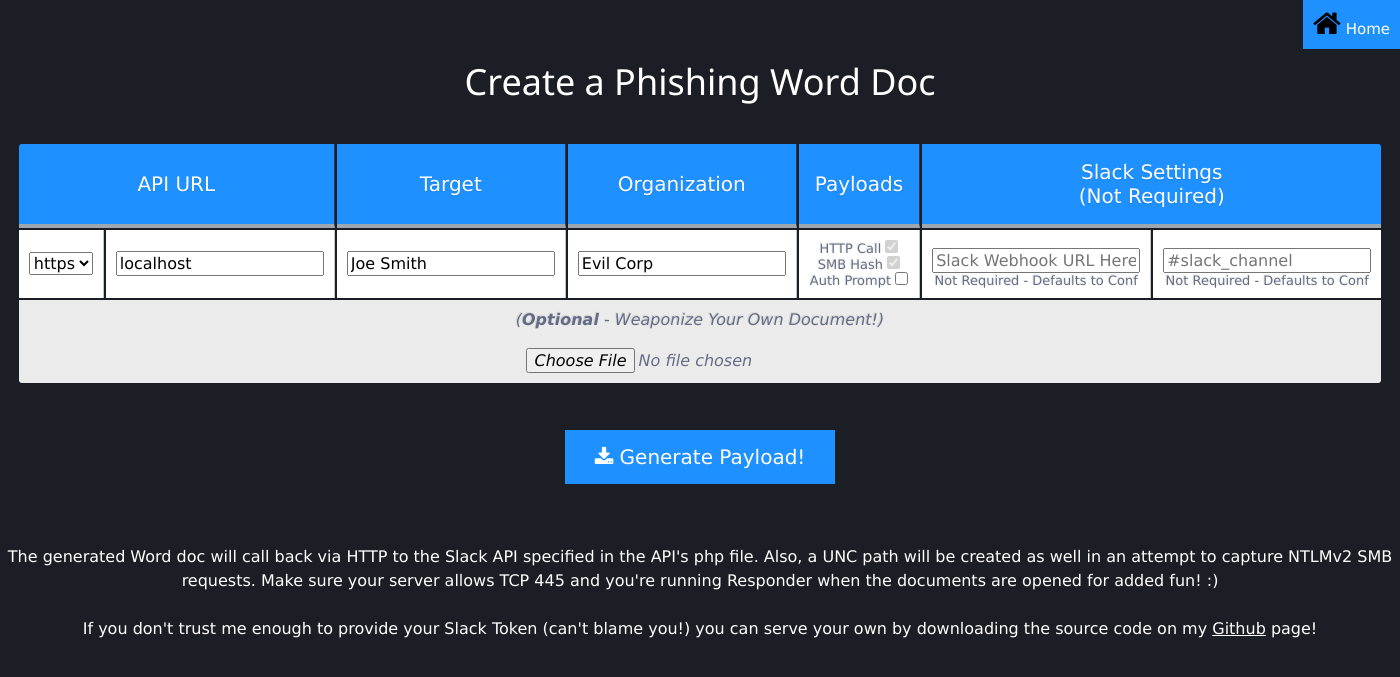
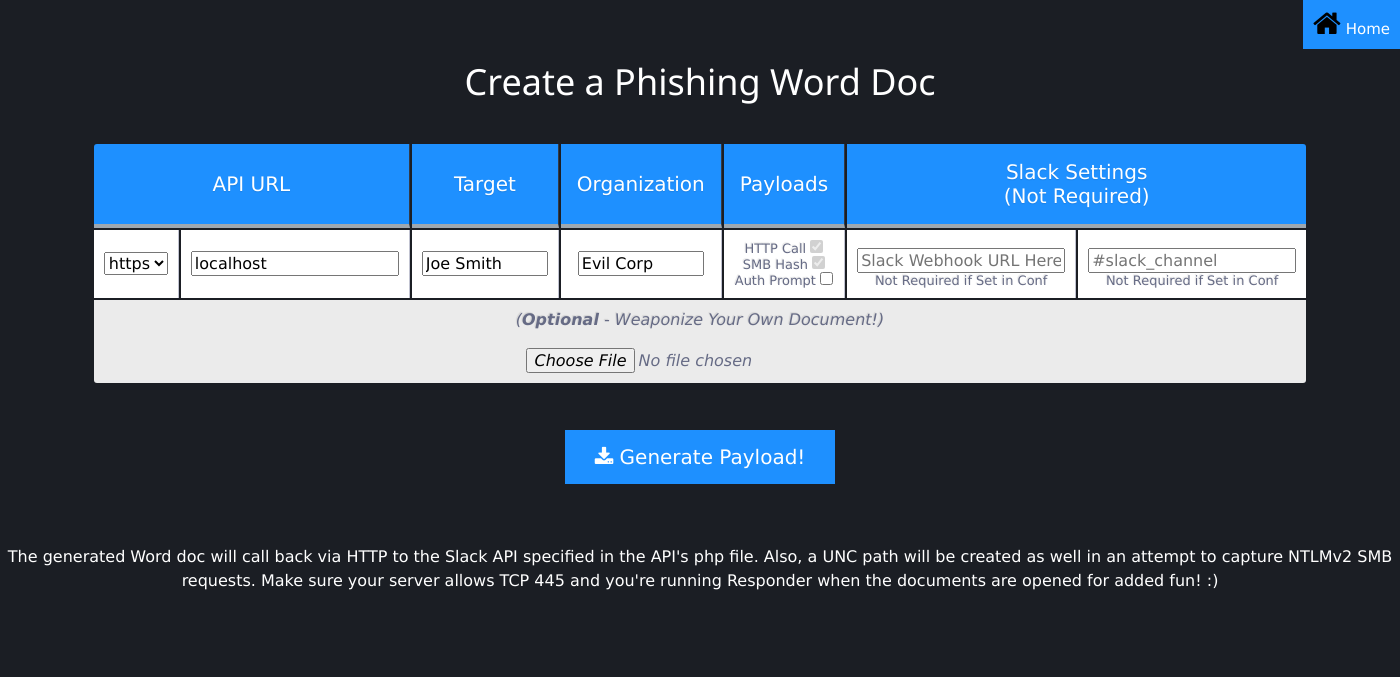
Before and after one commit to starling021/Phishing-API, a PHP site: page /phishingdocs/ in a window 1400 px wide. Shown: the top 677 px of the page. Run offline with PHP 8.4, Linux system fonts and the light colour scheme.

Commit message:
Formatting Changes

```diff
--- a/phishingdocs/index.php
+++ b/phishingdocs/index.php
@@ -549,7 +549,7 @@ else {
 <TH COLSPAN="2">API URL</TH><TH>Target</TH><TH>Organization</TH><TH>Payloads</TH><TH COLSPAN="2">Slack Settings<br>(Not Required)</TH>
 </TR>
 <TR>
-<TD><SELECT NAME="HTTPValue"><option value="http">http</option><option value="https" selected>https</option></SELECT></TD><TD><input type="text" name="URL" value="<?php echo $_SERVER['SERVER_NAME'];?>"></TD><TD><input type="text" name="Target" value="Joe Smith"></TD><TD><input type="text" name="Org" value="Evil Corp"></TD><TD><font size="2">HTTP Call </font><input type="checkbox" disabled checked><br><font size="2">SMB Hash </font><input type="checkbox" disabled checked><br><font size="2">Auth Prompt <input type="checkbox" name="basicauth"></font></TD><TD align="center" style="vertical-align:bottom"><input type="text" name="slackurl" value="" placeholder="Slack Webhook URL Here"><br><FONT SIZE="2">Not Required - Defaults to Conf</font></TD><TD align="center" style="vertical-align:bottom"><input type="text" value="" placeholder="#slack_channel" name="slackchannel"><br><font size="2">Not Required - Defaults to Conf</font></TD>
+<TD><SELECT NAME="HTTPValue"><option value="http">http</option><option value="https" selected>https</option></SELECT></TD><TD><input type="text" name="URL" value="<?php echo $_SERVER['SERVER_NAME'];?>"></TD><TD><input type="text" name="Target" value="Joe Smith" size="10"></TD><TD><input type="text" name="Org" value="Evil Corp" size="10"></TD><TD><font size="2">HTTP Call </font><input type="checkbox" disabled checked><br><font size="2">SMB Hash </font><input type="checkbox" disabled checked><br><font size="2">Auth Prompt <input type="checkbox" name="basicauth"></font></TD><TD align="center" style="vertical-align:bottom"><input type="text" name="slackurl" value="" placeholder="Slack Webhook URL Here"><br><FONT SIZE="2">Not Required if Set in Conf</font></TD><TD align="center" style="vertical-align:bottom"><input type="text" value="" placeholder="#slack_channel" name="slackchannel"><br><font size="2">Not Required if Set in Conf</font></TD>
 </TR>
 <TR>
 <TD COLSPAN="7">
@@ -560,7 +560,7 @@ else {
 </TABLE>
 <br><br><button class="btn" type="submit"><i class="fa fa-download"></i> Generate Payload!</button>
 </CENTER><br><br>
-<FONT SIZE="3" COLOR="#ffffff"><p align="center">The generated Word doc will call back via HTTP to the Slack API specified in the API's php file.  Also, a UNC path will be created as well in an attempt to capture NTLMv2 SMB requests.  Make sure your server allows TCP 445 and you're running Responder when the documents are opened for added fun! :)<br><br>If you don't trust me enough to provide your Slack Token (can't blame you!) you can serve your own by downloading the source code on my <a href="https://github.com/curtbraz/Phishing-API">Github</a> page!</p></FONT>
+<FONT SIZE="3" COLOR="#ffffff"><p align="center">The generated Word doc will call back via HTTP to the Slack API specified in the API's php file.  Also, a UNC path will be created as well in an attempt to capture NTLMv2 SMB requests.  Make sure your server allows TCP 445 and you're running Responder when the documents are opened for added fun! :)</p></FONT>
 </FORM>
 
 <?php
```
